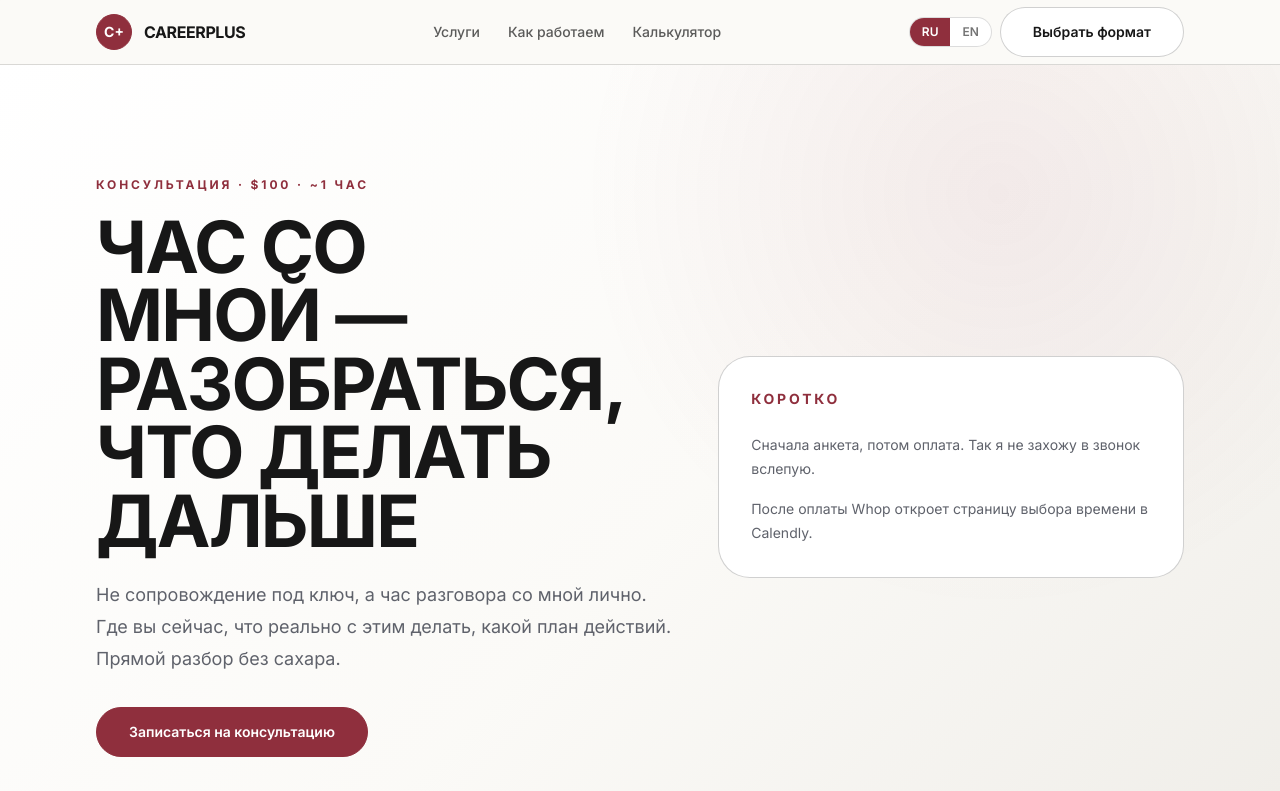
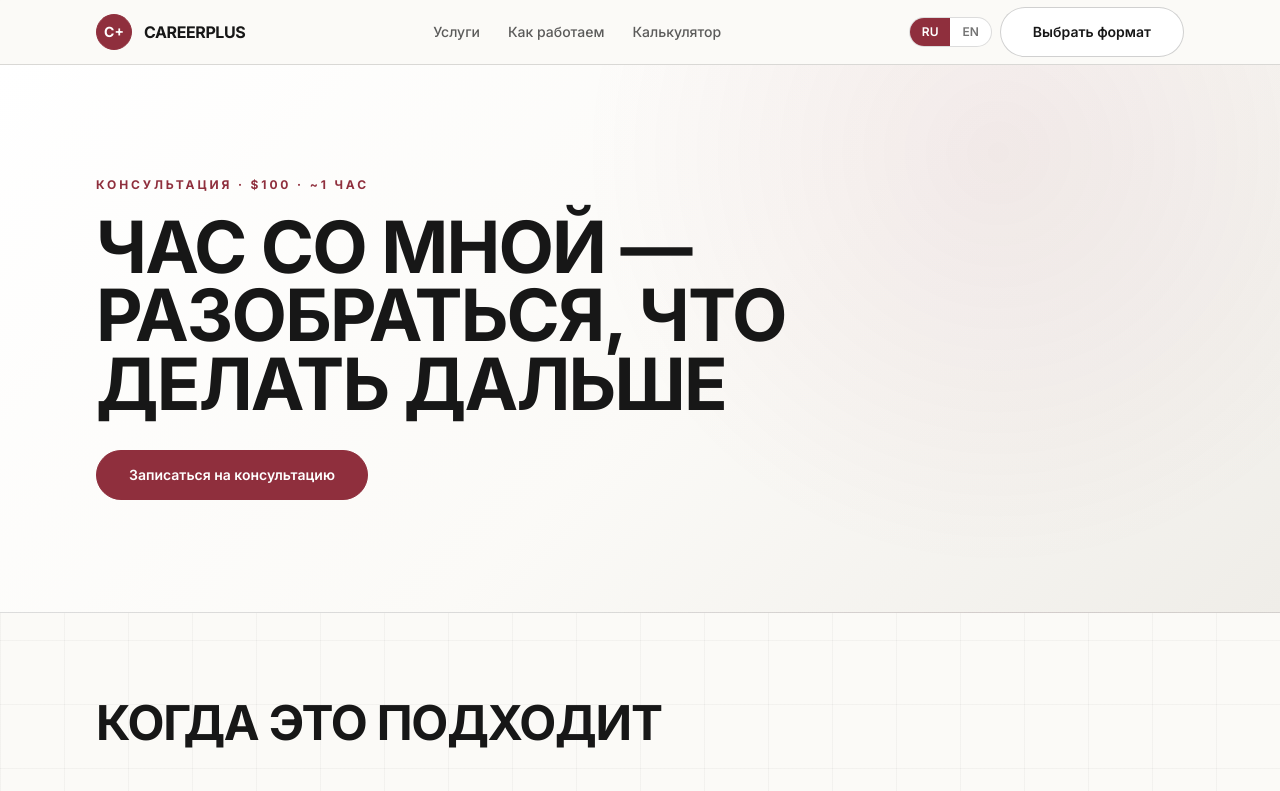
Before and after one commit to roxannication-arch/careerplus, a Next.js app: page /consultation in a window 1280 px wide. Shown: the top 791 px of the page. Built offline with nearby package versions, Linux system fonts and the light colour scheme.

Commit message:
Simplify consultation hero
Co-authored-by: roxannication-arch <roxannication-arch@users.noreply.github.com>

```diff
--- a/app/consultation/page.tsx
+++ b/app/consultation/page.tsx
@@ -43,27 +43,14 @@ export default function ConsultationPage() {
   return (
     <>
       <section className="hero-surface border-b border-ink/15 py-20 md:py-28">
-        <Container className="grid gap-10 lg:grid-cols-[1fr_0.8fr] lg:items-center">
-          <div>
+        <Container>
           <p className="mb-5 text-xs font-bold uppercase tracking-[0.24em] text-accent">КОНСУЛЬТАЦИЯ · $100 · ~1 ЧАС</p>
-            <h1 className="text-balance text-5xl font-extrabold uppercase leading-[0.95] tracking-tight text-ink md:text-7xl">
+          <h1 className="max-w-4xl text-balance text-5xl font-extrabold uppercase leading-[0.95] tracking-tight text-ink md:text-7xl">
             Час со мной — разобраться, что делать дальше
           </h1>
-            <p className="mt-6 max-w-2xl text-base leading-8 text-muted md:text-lg">
-              Не сопровождение под ключ, а час разговора со мной лично. Где вы сейчас, что реально с этим делать,
-              какой план действий. Прямой разбор без сахара.
-            </p>
           <ButtonLink href="#consultation-form" className="mt-8">
             Записаться на консультацию
           </ButtonLink>
-          </div>
-          <div className="rounded-[2rem] border border-ink/20 bg-white p-8">
-            <p className="text-sm font-bold uppercase tracking-[0.2em] text-accent">Коротко</p>
-            <div className="mt-6 grid gap-4 text-sm leading-6 text-muted">
-              <p>Сначала анкета, потом оплата. Так я не захожу в звонок вслепую.</p>
-              <p>После оплаты Whop откроет страницу выбора времени в Calendly.</p>
-            </div>
-          </div>
         </Container>
       </section>
 
```
Lines whose indentation alone changed are shown as unchanged.
